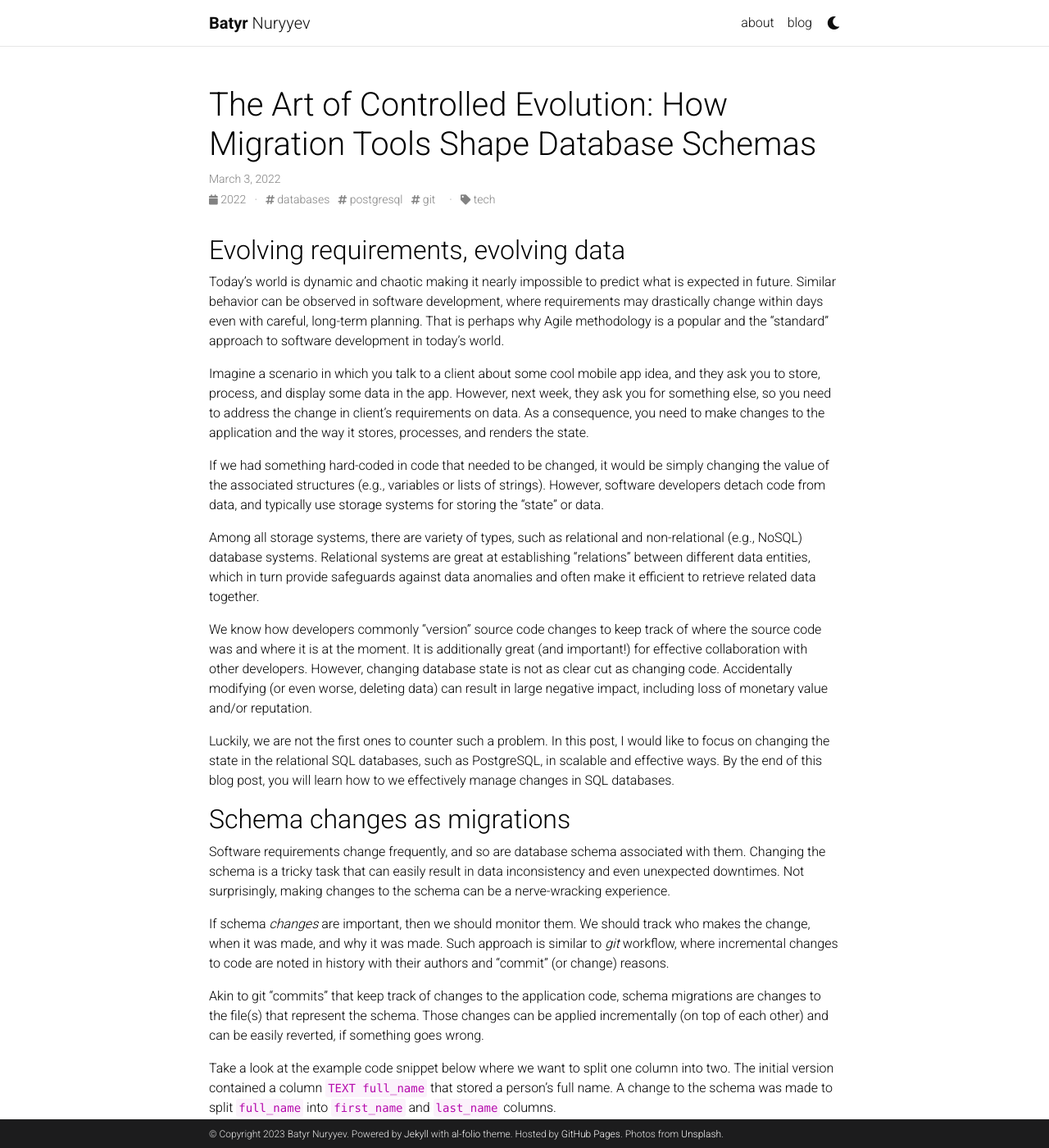
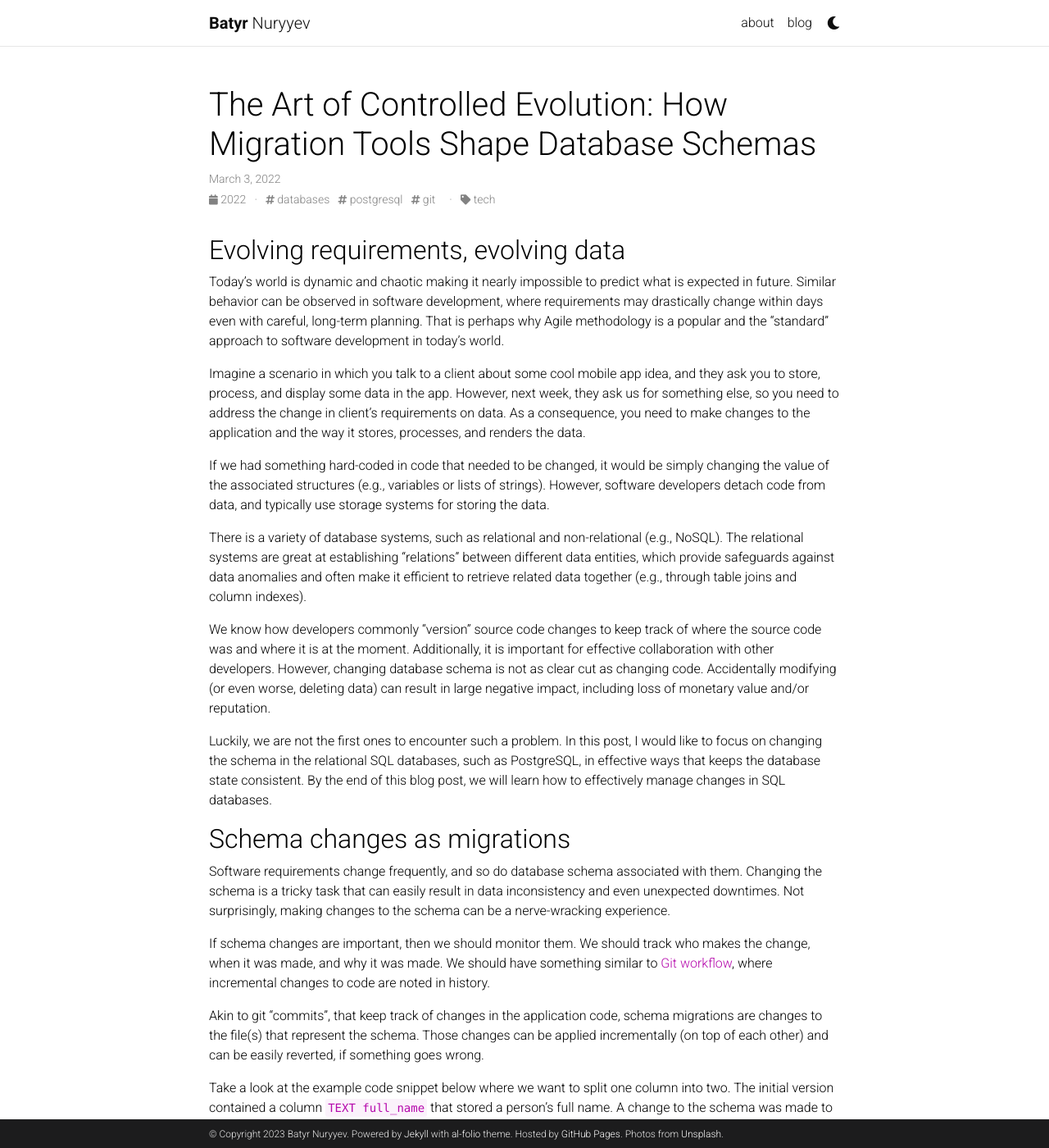
Before and after one commit to oneturkmen/oneturkmen.github.io, a Jekyll site: the page built from _posts/2023-02-11-database-changes.md, in a window 1280 px wide and 1400 px high. Shown: the whole window at 82% size. Built offline with Jekyll 4.4.1, drawn with Linux system fonts in a browser that asks for light colours; a style sheet for code colours, icons or effects is not loaded; some of the changed text lies outside the part shown.

Commit message:
Improve grammar

````diff
--- a/_posts/2023-02-11-database-changes.md
+++ b/_posts/2023-02-11-database-changes.md
@@ -17,45 +17,48 @@ to software development in today's world.
 
 Imagine a scenario in which you talk to a client about some cool mobile app
 idea, and they ask you to store, process, and display some data in the app.
-However, next week, they ask you for something else, so you need to address the
+However, next week, they ask us for something else, so you need to address the
 change in client's requirements on data. As a consequence, you need to make
-changes to the application and the way it stores, processes, and renders the state.
+changes to the application and the way it stores, processes, and renders the data.
 
 If we had something hard-coded in code that needed to be changed, it would be
 simply changing the value of the associated structures (e.g., variables or
-lists of strings). However, software developers detach code from data, and typically use storage systems for storing the "state" or data.
+lists of strings). However, software developers detach code from data, and typically use storage systems for storing the data.
 
-Among all storage systems, there are variety of types, such as relational and
-non-relational (e.g., NoSQL) database systems. Relational systems are great at
-establishing "relations" between different data entities, which in turn
+There is a variety of database systems, such as relational and
+non-relational (e.g., NoSQL). The relational systems are great at
+establishing "relations" between different data entities, which
 provide safeguards against data anomalies and often make it efficient to retrieve
-related data together.
+related data together (e.g., through table joins and column indexes).
 
 We know how developers commonly "version" source code changes to keep track of
-where the source code was and where it is at the moment. It is additionally
-great (and important!) for effective collaboration with other developers.
-However, changing database state is not as clear cut as changing code.
+where the source code was and where it is at the moment. Additionally, it is important
+for effective collaboration with other developers.
+However, changing database schema is not as clear cut as changing code.
 Accidentally modifying (or even worse, deleting data) can result in large
 negative impact, including loss of monetary value and/or reputation.
 
-Luckily, we are not the first ones to counter such a problem.
-In this post, I would like to focus on changing the state in the
-relational SQL databases, such as PostgreSQL, in scalable and effective ways.
-By the end of this blog post, you will learn how to we effectively manage changes in SQL databases.
+Luckily, we are not the first ones to encounter such a problem.
+In this post, I would like to focus on changing the schema in the
+relational SQL databases, such as PostgreSQL, in effective ways
+that keeps the database state consistent.
+By the end of this blog post, we will learn how to effectively manage changes in SQL
+databases.
 
 ## Schema changes as migrations
 
-Software requirements change frequently, and so are database schema associated
+Software requirements change frequently, and so do database schema associated
 with them. Changing the schema is a tricky task that can easily result in data
 inconsistency and even unexpected downtimes. Not surprisingly, making changes
 to the schema can be a nerve-wracking experience.
 
-If schema *changes* are important, then we should monitor them. We should
-track who makes the change, when it was made, and why it was made. Such
-approach is similar to *git* workflow, where incremental changes to code
-are noted in history with their authors and "commit" (or change) reasons.
+If schema changes are important, then we should monitor them. We should
+track who makes the change, when it was made, and why it was made. We should have
+something similar to
+[Git workflow](https://www.atlassian.com/git/tutorials/comparing-workflows), where
+incremental changes to code are noted in history.
 
-Akin to git "commits" that keep track of changes to the application code,
+Akin to git "commits", that keep track of changes in the application code,
 schema migrations are changes to the file(s) that represent the schema.
 Those changes can be applied incrementally (on top of each other) and can be
 easily reverted, if something goes wrong.
@@ -175,7 +178,7 @@ def downgrade():
 	op.drop_column('contact', 'last_name')
 ```
 
-> The snippet above only serves as a simplified example to showcase a schema revision script. It is not an optimal logic. Be careful when actually splitting full name into first and last names. In some cultures, there are no last names, or the last names may consist of multiple space-separate words. Lastly, make sure to RESTART your identity columns. You don't want to accidentally cause an integer overflow in transaction ids.
+> The snippet above only serves as a simplified example to showcase a schema revision script. It is not an optimal logic. Be careful when actually splitting full name into first and last names. In some cultures, there are no last names, or the last names may consist of multiple space-separate words. Lastly, make sure to RESTART your identity columns. We don't want to accidentally cause an integer overflow in transaction ids.
 
 The `upgrade()` function above performs three important steps: (1) creates two columns,
 (2) populates the two columns from an existing, older column, and (3) removes the older
@@ -202,9 +205,10 @@ INFO  [alembic.context] Will assume transactional DDL.
 INFO  [alembic.context] Running downgrade a1829f4e7900 -> None
 ```
 
-Interestingly (and actually quite importantly), Alembic runs the above revision script within a transaction. Transactions are atomic in SQL databases (e.g., PostgreSQL), so if
+Interestingly (and actually quite importantly), Alembic runs the above revision script
+within a transaction. Transactions are atomic in SQL databases (e.g., PostgreSQL), so if
 something fails within the transaction, it will be automatically rollbacked to the previous
-state to keep the database consistant. That's amazing!
+state to keep the database consistent. That's amazing!
 
 ## Benefits of migration tools
 
@@ -239,10 +243,10 @@ existing migration scripts.
 
 ## Final thoughts
 
-Tools such as Alembic are great for managing change in database state. As everything
+Tools such as Alembic are great for managing change in database schema. As everything
 else in life, they come with pros and cons software development teams need to consider
 before adapting such tools in their development lifecycle. In general, changing
-database state can be a tricky thing and cause a nerve-wracking experience,
+database schema can be a tricky thing and cause a nerve-wracking experience,
 but it is a much easier and smoother experience with the right migration tools and processes (CI/CD) at hand.
 
 ## P.S. Wanna give Alembic a try?
````
